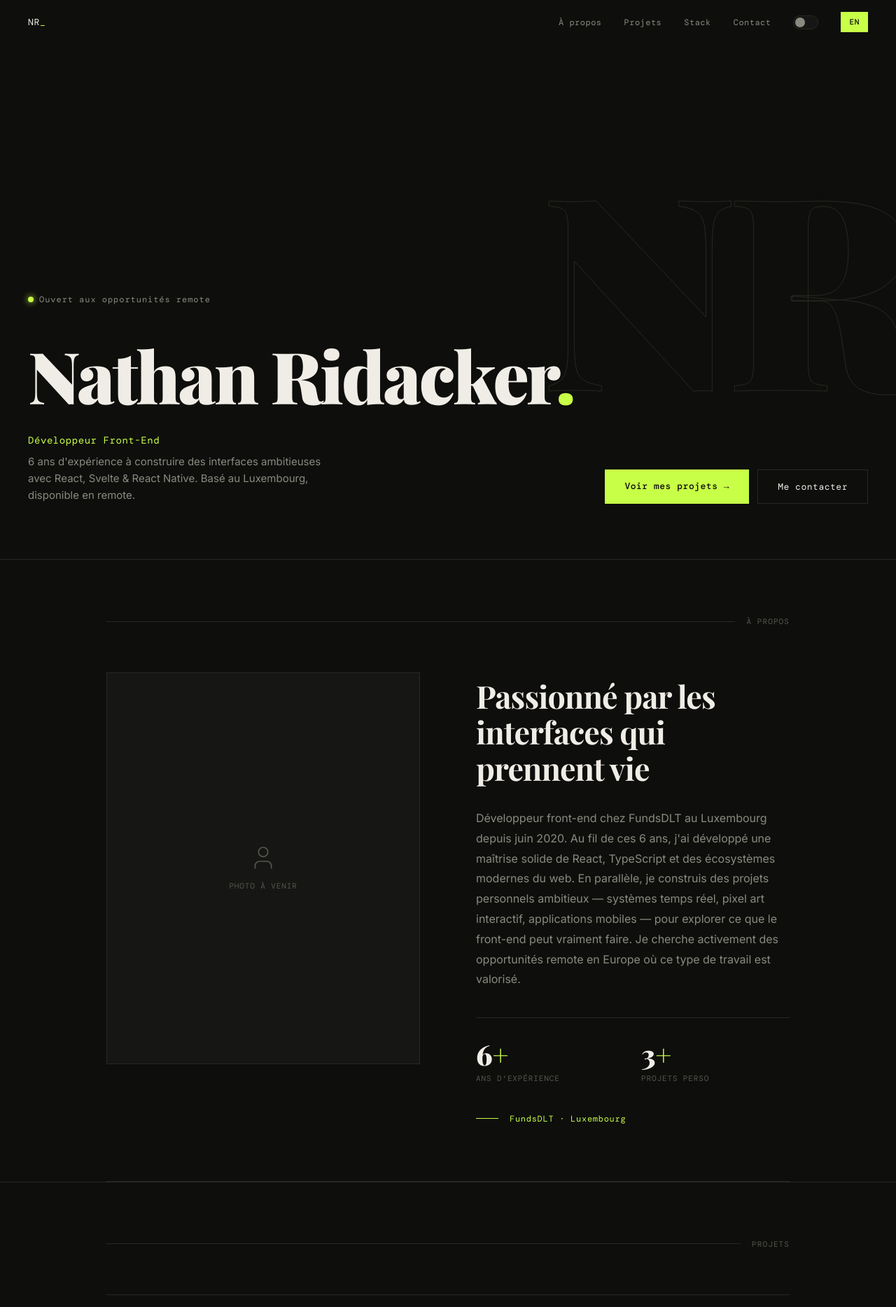
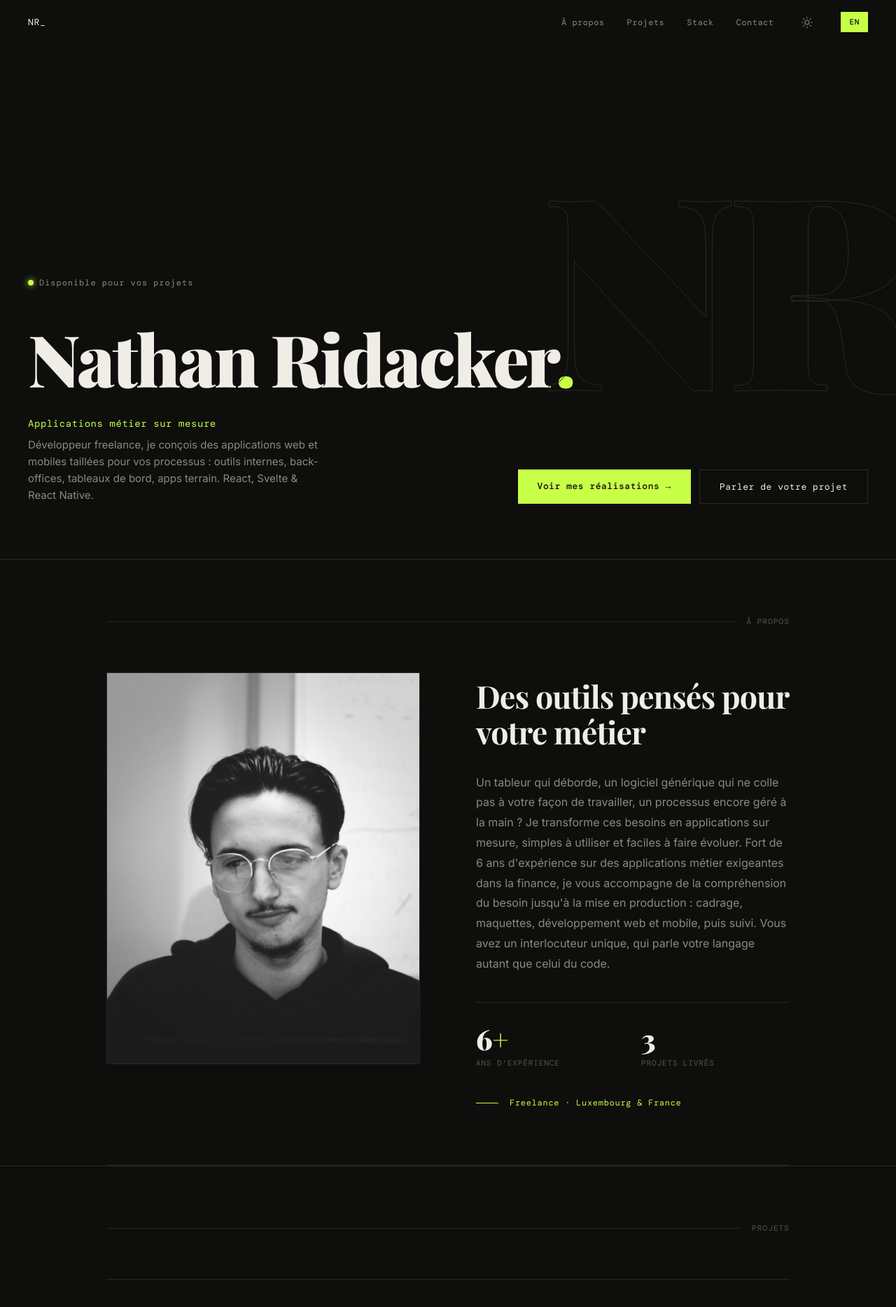
Before and after one commit to Nathan57250/nathan-ridacker-portfolio, a React (Vite) app: page / in a window 1280 px wide. Shown: the top 1868 px of the page at 70% size. Built offline with nearby package versions, Linux system fonts and the light colour scheme.

Commit message:
Reposition portfolio toward freelance custom business apps
Rewrite copy (FR/EN), add profile photo, GitHub/LinkedIn icons, sun/moon theme toggle, trim skills, hide Open Space project

```diff
--- a/index.html
+++ b/index.html
@@ -4,7 +4,7 @@
     <meta charset="UTF-8" />
     <link rel="icon" type="image/svg+xml" href="/favicon.svg" />
     <meta name="viewport" content="width=device-width, initial-scale=1.0" />
-    <title>Nathan Ridacker — Front-End Developer</title>
+    <title>Nathan Ridacker — Applications métier sur mesure</title>
     <link rel="preconnect" href="https://fonts.googleapis.com" />
     <link rel="preconnect" href="https://fonts.gstatic.com" crossorigin />
     <link href="https://fonts.googleapis.com/css2?family=Playfair+Display:wght@700;900&family=DM+Mono:wght@400;500&family=Inter:wght@400;500;600&display=swap" rel="stylesheet" />
--- a/src/components/layout/Navbar.tsx
+++ b/src/components/layout/Navbar.tsx
@@ -1,6 +1,7 @@
-import { motion } from 'framer-motion'
+import { AnimatePresence, motion } from 'framer-motion'
 import { useTranslation } from 'react-i18next'
 import { useState, useEffect } from 'react'
+import { Moon, Sun } from 'lucide-react'
 import { useTheme } from '../../hooks/useTheme'
 
 export default function Navbar() {
@@ -63,31 +64,35 @@ export default function Navbar() {
         <button
           onClick={toggle}
           title={theme === 'dark' ? 'Light mode' : 'Dark mode'}
+          aria-label={theme === 'dark' ? 'Light mode' : 'Dark mode'}
           style={{
-            width: '36px',
-            height: '20px',
-            borderRadius: '10px',
-            border: '1px solid var(--color-border)',
-            background: theme === 'dark' ? 'var(--color-surface)' : 'var(--color-accent)',
+            width: '32px',
+            height: '32px',
+            display: 'flex',
+            alignItems: 'center',
+            justifyContent: 'center',
+            border: 'none',
+            background: 'transparent',
+            color: 'var(--color-muted-2)',
             cursor: 'pointer',
-            position: 'relative',
-            transition: 'background 0.3s, border-color 0.3s',
+            transition: 'color 0.2s',
             flexShrink: 0,
           }}
+          onMouseEnter={e => (e.currentTarget.style.color = 'var(--color-accent)')}
+          onMouseLeave={e => (e.currentTarget.style.color = 'var(--color-muted-2)')}
         >
-          <motion.span
-            animate={{ x: theme === 'dark' ? 2 : 16 }}
-            transition={{ type: 'spring', stiffness: 500, damping: 30 }}
-            style={{
-              position: 'absolute',
-              top: '2px',
-              width: '14px',
-              height: '14px',
-              borderRadius: '50%',
-              background: theme === 'dark' ? 'var(--color-muted-2)' : 'var(--color-bg)',
-              display: 'block',
-            }}
-          />
+          <AnimatePresence mode="wait" initial={false}>
+            <motion.span
+              key={theme}
+              initial={{ rotate: -90, opacity: 0 }}
+              animate={{ rotate: 0, opacity: 1 }}
+              exit={{ rotate: 90, opacity: 0 }}
+              transition={{ duration: 0.2 }}
+              style={{ display: 'flex' }}
+            >
+              {theme === 'dark' ? <Sun size={18} strokeWidth={1.5} /> : <Moon size={18} strokeWidth={1.5} />}
+            </motion.span>
+          </AnimatePresence>
         </button>
 
         {/* Lang toggle */}
--- a/src/components/sections/About.tsx
+++ b/src/components/sections/About.tsx
@@ -1,7 +1,7 @@
 import { motion } from 'framer-motion'
 import { useTranslation } from 'react-i18next'
-import { User } from 'lucide-react'
 import Container from '../ui/Container'
+import photo from '../../assets/nathan.jpg'
 
 export default function About() {
   const { t } = useTranslation()
@@ -26,22 +26,20 @@ export default function About() {
           >
             {/* Photo */}
             <div>
-              {/* Replace inner content with <img src={photo} className="w-full h-full object-cover" alt={t('about.photo_alt')} /> */}
-              <div style={{
-                width: '100%',
-                aspectRatio: '4/5',
-                background: 'var(--color-surface)',
-                border: '1px solid var(--color-border)',
-                display: 'flex',
-                flexDirection: 'column',
-                alignItems: 'center',
-                justifyContent: 'center',
-                gap: '12px',
-                color: 'var(--color-muted)',
-              }}>
-                <User size={40} strokeWidth={1} />
-                <span style={{ fontFamily: 'DM Mono, monospace', fontSize: '11px', letterSpacing: '0.08em' }}>PHOTO À VENIR</span>
-              </div>
+              <img
+                src={photo}
+                alt={t('about.photo_alt')}
+                loading="lazy"
+                style={{
+                  display: 'block',
+                  width: '100%',
+                  aspectRatio: '4/5',
+                  objectFit: 'cover',
+                  objectPosition: 'center',
+                  background: 'var(--color-surface)',
+                  border: '1px solid var(--color-border)',
+                }}
+              />
             </div>
 
             {/* Text */}
@@ -73,17 +71,17 @@ export default function About() {
                 </div>
                 <div>
                   <div style={{ fontFamily: 'Playfair Display, serif', fontSize: '40px', fontWeight: 900, color: 'var(--color-text)', lineHeight: 1 }}>
-                    3<span style={{ color: 'var(--color-accent)' }}>+</span>
+                    3
                   </div>
                   <div style={{ fontFamily: 'DM Mono, monospace', fontSize: '11px', color: 'var(--color-muted)', letterSpacing: '0.08em', marginTop: '6px' }}>
-                    PROJETS PERSO
+                    {t('about.projects_label').toUpperCase()}
                   </div>
                 </div>
               </div>
 
               <div style={{ display: 'flex', alignItems: 'center', gap: '16px' }}>
                 <span style={{ width: '32px', height: '1px', background: 'var(--color-accent)' }} />
-                <span style={{ fontFamily: 'DM Mono, monospace', fontSize: '12px', color: 'var(--color-accent)', letterSpacing: '0.06em' }}>FundsDLT · Luxembourg</span>
+                <span style={{ fontFamily: 'DM Mono, monospace', fontSize: '12px', color: 'var(--color-accent)', letterSpacing: '0.06em' }}>{t('about.tagline')}</span>
               </div>
             </div>
           </motion.div>
--- a/src/components/sections/Skills.tsx
+++ b/src/components/sections/Skills.tsx
@@ -3,7 +3,7 @@ import { useTranslation } from 'react-i18next'
 import Container from '../ui/Container'
 
 const SKILLS: Record<string, string[]> = {
-  frontend: ['React', 'TypeScript', 'Svelte', 'SvelteKit', 'JavaScript ES2022+', 'HTML5', 'CSS3', 'Tailwind CSS', 'Framer Motion', 'Phaser 3', 'WebSockets', 'Canvas API'],
+  frontend: ['React', 'TypeScript', 'JavaScript', 'Svelte', 'SvelteKit', 'HTML5', 'CSS3', 'Tailwind CSS'],
   mobile: ['React Native', 'Expo'],
   tools: ['Vite', 'Git', 'Figma', 'Node.js', 'REST APIs'],
 }
--- a/src/i18n/locales/en.json
+++ b/src/i18n/locales/en.json
@@ -8,23 +8,25 @@
   "hero": {
     "greeting": "Hi, I'm",
     "name": "Nathan Ridacker",
-    "title": "Front-End Developer",
-    "subtitle": "6 years building ambitious interfaces with React, Svelte & React Native. Based in Luxembourg, available remote.",
+    "title": "Custom Business Applications",
+    "subtitle": "Freelance developer building web and mobile apps tailored to the way you work: internal tools, back-offices, dashboards, field apps. React, Svelte & React Native.",
     "cta_projects": "See my work",
-    "cta_contact": "Get in touch",
-    "available": "Open to remote opportunities"
+    "cta_contact": "Discuss your project",
+    "available": "Available for your projects"
   },
   "about": {
     "section_label": "About",
-    "title": "Passionate about interfaces that feel alive",
-    "body": "Front-end developer at FundsDLT in Luxembourg since June 2020. Over 6 years, I've built a solid command of React, TypeScript, and the modern web ecosystem. On the side, I'm building ambitious personal projects — real-time systems, interactive pixel art, mobile apps — to explore what front-end can truly do. Actively looking for remote opportunities in Europe where this kind of work is valued.",
+    "title": "Tools built around your business",
+    "body": "An overflowing spreadsheet, off-the-shelf software that doesn't fit how you work, a process still handled by hand? I turn those needs into custom applications that are simple to use and easy to evolve. With 6 years of experience on demanding business applications in the finance sector, I support you from understanding the need all the way to production: scoping, mockups, web and mobile development, then ongoing support. One single point of contact who speaks your language as well as code.",
     "photo_alt": "Photo of Nathan Ridacker",
     "experience_label": "Years of experience",
-    "location_label": "Luxembourg — Remote"
+    "projects_label": "Projects delivered",
+    "tagline": "Freelance · Luxembourg & France",
+    "location_label": "Luxembourg — France"
   },
   "projects": {
     "section_label": "Projects",
-    "title": "What I've been building",
+    "title": "Selected work",
     "items": {
       "photographer": {
         "title": "Photographer Portfolio",
@@ -33,12 +35,12 @@
       },
       "elderScrolls": {
         "title": "Elder Scrolls Lore",
-        "description": "Tri-lingual (FR/EN/ES) encyclopedic wiki dedicated to the Tamriel lore. A deliberate experiment: fully steered with Claude Opus 4.6 — architecture, code and articles generated by AI under my direction — to explore what a developer and an AI can ship together.",
+        "description": "Trilingual (FR/EN/ES) encyclopedic wiki dedicated to the Tamriel lore, built with AI as an accelerator. I own the architecture, set the scope, review and validate; the AI produces code and content under control. Proof that well-supervised AI cuts delivery time and cost without sacrificing quality, an approach I bring to your projects.",
         "tags": ["SvelteKit 5", "MDsveX", "Tailwind v4", "Pagefind", "AI-assisted"]
       },
       "karate": {
         "title": "Karaté Club Manager",
-        "description": "Mobile app for managing a karaté club — member tracking, attendance, belt progression, and an event calendar.",
+        "description": "Mobile business app for a karaté club: member management, attendance tracking, belt progression and an event calendar. No more paper sheets and Excel files.",
         "tags": ["React Native", "Expo", "TypeScript"]
       },
       "openspace": {
@@ -60,8 +62,8 @@
   },
   "contact": {
     "section_label": "Contact",
-    "title": "Let's work together",
-    "subtitle": "Available for remote opportunities in Europe. I reply within 48 hours.",
+    "title": "Let's talk about your project",
+    "subtitle": "A need, an idea, a tool to replace? Tell me about your project and I'll get back to you within 48 hours with a first estimate.",
     "email_label": "Email me",
     "github_label": "GitHub",
     "linkedin_label": "LinkedIn"
--- a/src/i18n/locales/fr.json
+++ b/src/i18n/locales/fr.json
@@ -8,23 +8,25 @@
   "hero": {
     "greeting": "Bonjour, je suis",
     "name": "Nathan Ridacker",
-    "title": "Développeur Front-End",
-    "subtitle": "6 ans d'expérience à construire des interfaces ambitieuses avec React, Svelte & React Native. Basé au Luxembourg, disponible en remote.",
-    "cta_projects": "Voir mes projets",
-    "cta_contact": "Me contacter",
-    "available": "Ouvert aux opportunités remote"
+    "title": "Applications métier sur mesure",
+    "subtitle": "Développeur freelance, je conçois des applications web et mobiles taillées pour vos processus : outils internes, back-offices, tableaux de bord, apps terrain. React, Svelte & React Native.",
+    "cta_projects": "Voir mes réalisations",
+    "cta_contact": "Parler de votre projet",
+    "available": "Disponible pour vos projets"
   },
   "about": {
     "section_label": "À propos",
-    "title": "Passionné par les interfaces qui prennent vie",
-    "body": "Développeur front-end chez FundsDLT au Luxembourg depuis juin 2020. Au fil de ces 6 ans, j'ai développé une maîtrise solide de React, TypeScript et des écosystèmes modernes du web. En parallèle, je construis des projets personnels ambitieux — systèmes temps réel, pixel art interactif, applications mobiles — pour explorer ce que le front-end peut vraiment faire. Je cherche activement des opportunités remote en Europe où ce type de travail est valorisé.",
+    "title": "Des outils pensés pour votre métier",
+    "body": "Un tableur qui déborde, un logiciel générique qui ne colle pas à votre façon de travailler, un processus encore géré à la main ? Je transforme ces besoins en applications sur mesure, simples à utiliser et faciles à faire évoluer. Fort de 6 ans d'expérience sur des applications métier exigeantes dans la finance, je vous accompagne de la compréhension du besoin jusqu'à la mise en production : cadrage, maquettes, développement web et mobile, puis suivi. Vous avez un interlocuteur unique, qui parle votre langage autant que celui du code.",
     "photo_alt": "Photo de Nathan Ridacker",
     "experience_label": "Ans d'expérience",
-    "location_label": "Luxembourg — Remote"
+    "projects_label": "Projets livrés",
+    "tagline": "Freelance · Luxembourg & France",
+    "location_label": "Luxembourg — France"
   },
   "projects": {
     "section_label": "Projets",
-    "title": "Ce que je construis",
+    "title": "Quelques réalisations",
     "items": {
       "photographer": {
         "title": "Portfolio Photographe",
@@ -33,12 +35,12 @@
       },
       "elderScrolls": {
         "title": "Elder Scrolls Lore",
-        "description": "Wiki encyclopédique tri-lingue (FR/EN/ES) dédié au lore de Tamriel. Projet-expérience entièrement piloté avec Claude Opus 4.6 : architecture, code et articles générés par IA sous ma direction, pour explorer ce qu'un développeur et une IA peuvent produire ensemble.",
+        "description": "Wiki encyclopédique trilingue (FR/EN/ES) dédié au lore de Tamriel, conçu avec l'IA comme accélérateur. Je pilote l'architecture, je cadre, je relis et je valide ; l'IA produit code et contenus sous contrôle. La démonstration qu'une IA bien encadrée réduit les délais et les coûts sans sacrifier la qualité, une approche que j'applique à vos projets.",
         "tags": ["SvelteKit 5", "MDsveX", "Tailwind v4", "Pagefind", "IA-assisté"]
       },
       "karate": {
         "title": "Gestionnaire Club de Karaté",
-        "description": "Application mobile de gestion d'un club de karaté — suivi des membres, présences, progression des ceintures et calendrier d'événements.",
+        "description": "Application métier mobile pour un club de karaté : gestion des membres, suivi des présences, progression des ceintures et calendrier d'événements. Fini les feuilles papier et les fichiers Excel.",
         "tags": ["React Native", "Expo", "TypeScript"]
       },
       "openspace": {
@@ -60,8 +62,8 @@
   },
   "contact": {
     "section_label": "Contact",
-    "title": "Travaillons ensemble",
-    "subtitle": "Disponible pour des opportunités remote en Europe. Je réponds sous 48h.",
+    "title": "Parlons de votre projet",
+    "subtitle": "Un besoin, une idée, un outil à remplacer ? Décrivez-moi votre projet, je vous réponds sous 48h avec une première estimation.",
     "email_label": "M'écrire",
     "github_label": "GitHub",
     "linkedin_label": "LinkedIn"
```
Also changed, not shown: src/components/sections/Contact.tsx (+24 -0 lines), src/components/sections/Projects.tsx (+59 -57 lines), src/assets/nathan.jpg (added).
